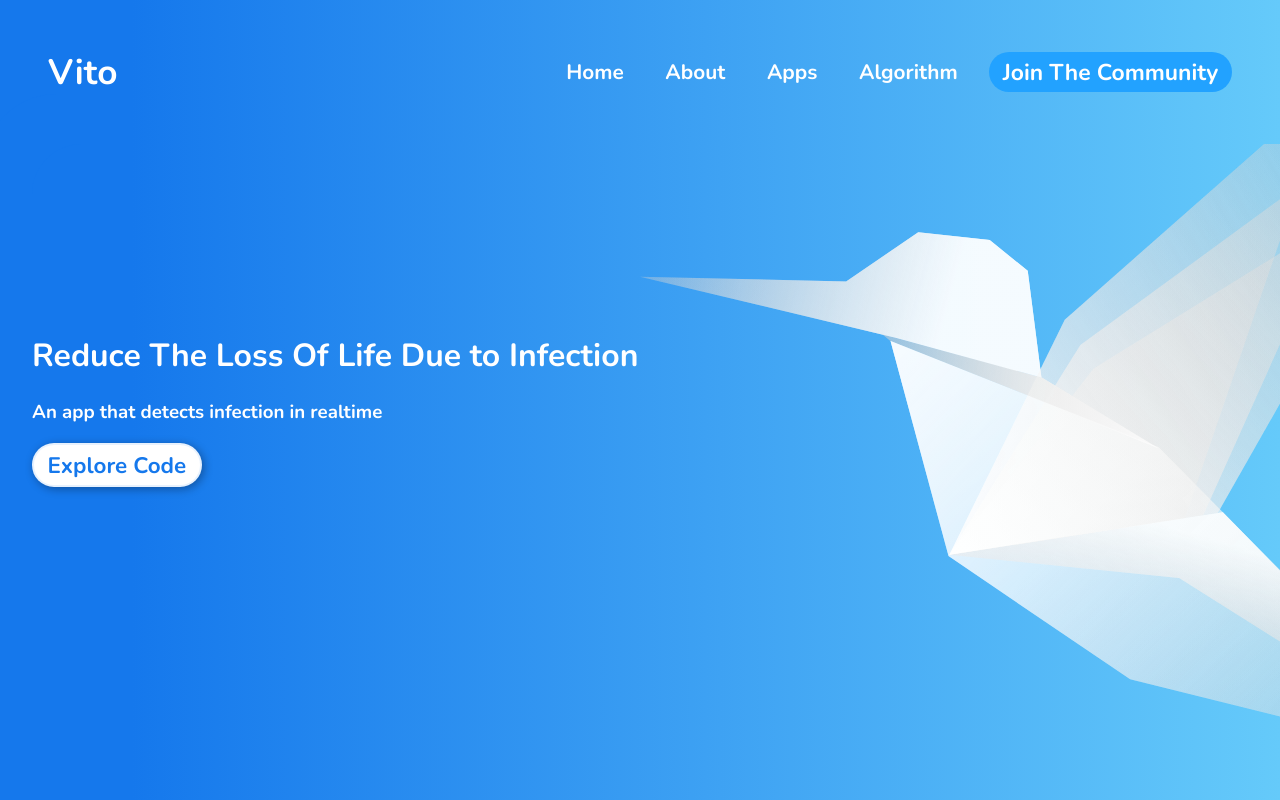
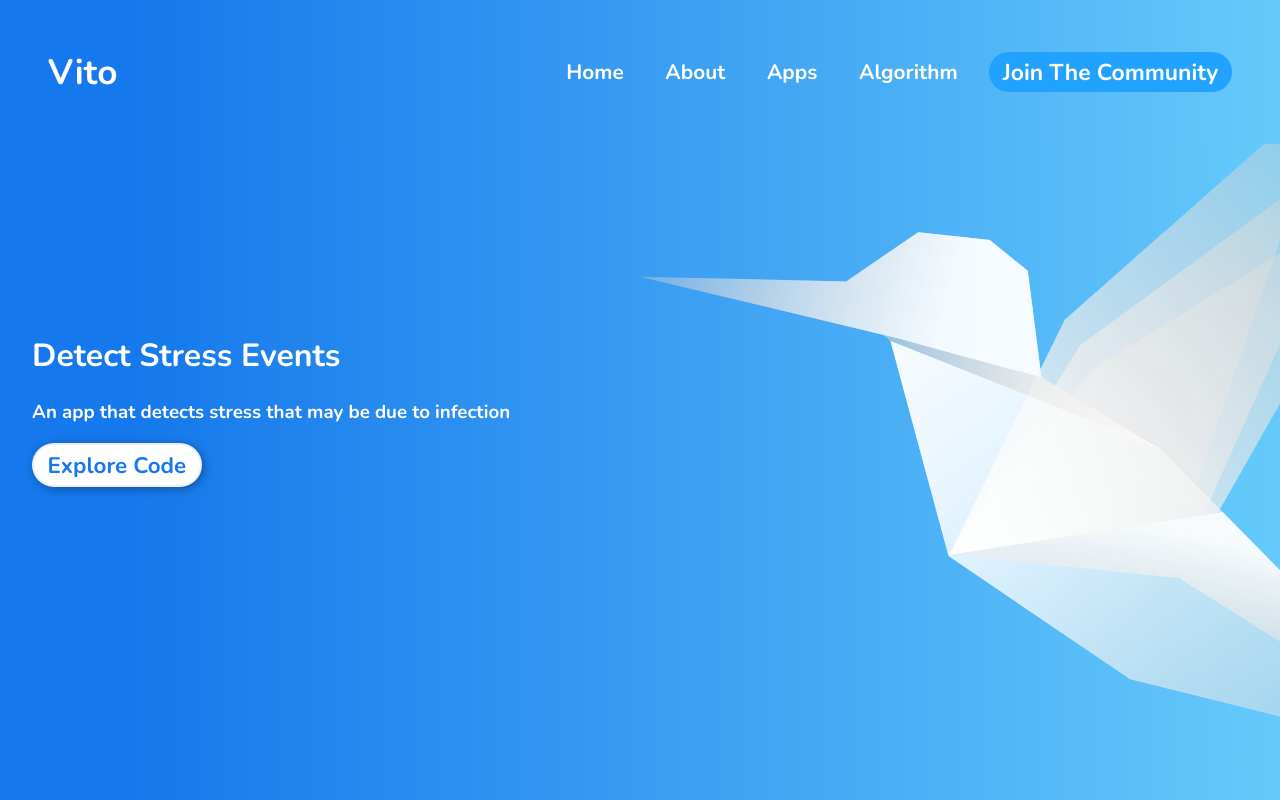
Before and after one commit to Vito-Research/Vito-Website, a React (Vite) app: page / in a window 1280 px wide. Shown: the top 800 px of the page. Built offline with nearby package versions, Linux system fonts and the light colour scheme.

Commit message:
Wording edits

```diff
--- a/src/components/Landing.tsx
+++ b/src/components/Landing.tsx
@@ -23,8 +23,8 @@ function Landing() {
       <div className="gradient" />
       <div className="section landing" id="landing">
         <div className="landing-text" style={{ opacity: landingTextOpacity }}>
-          <h1>Reduce The Loss Of Life Due to Infection</h1>
-          <h3>An app that detects infection in realtime</h3>
+          <h1>Detect Stress Events</h1>
+          <h3>An app that detects stress that may be due to infection</h3>
           <a href="https://github.com/Vito-Research">
             <button type="button" className="btn btn-cta">
               Explore Code
```
